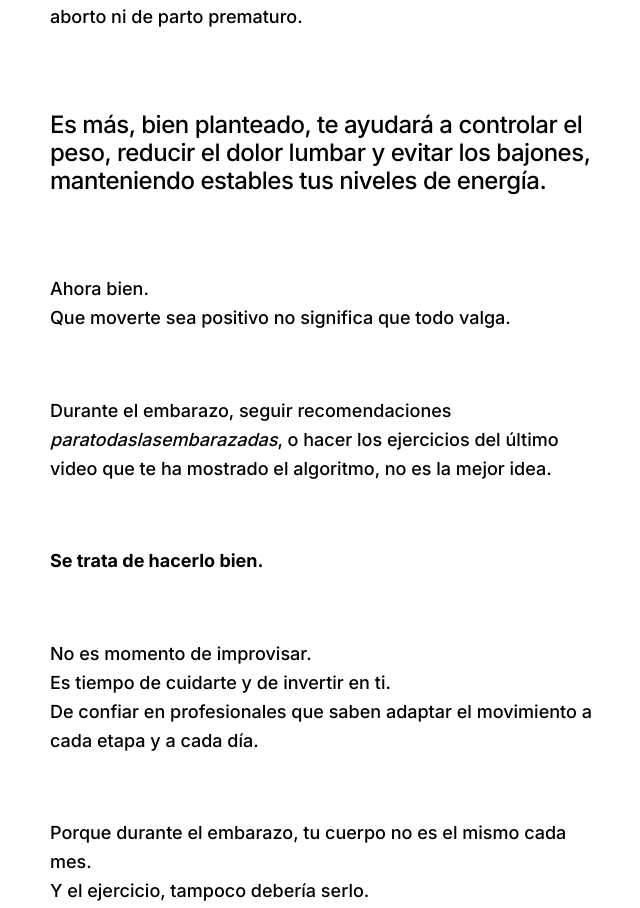
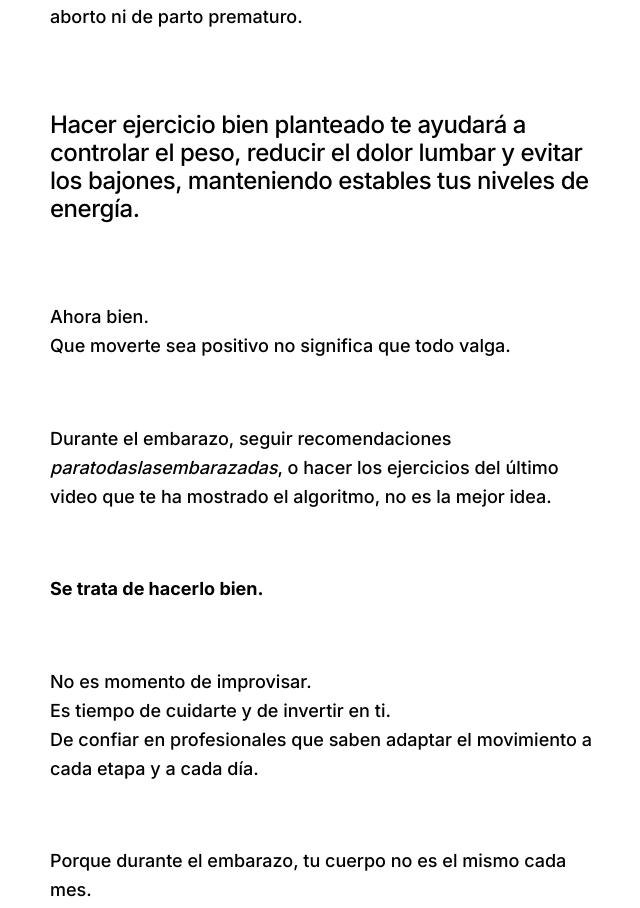
Before and after one commit to dpaez-GrAg/web-mobclub, a React (Vite) app: page /embarazo in a window 1280 px wide. Shown: the part 970-1878 px from the top of the page, without its empty margins (315-955 px from the left). Built offline with nearby package versions, Linux system fonts and the light colour scheme.

Commit message:
ajuste foto header

```diff
--- a/src/pages/Embarazo.jsx
+++ b/src/pages/Embarazo.jsx
@@ -36,7 +36,7 @@ const Embarazo = () => {
           </p>
 
           <h3>
-            Es más, bien planteado, te ayudará a controlar el peso, reducir el dolor lumbar y evitar los bajones,
+            Hacer ejercicio bien planteado te ayudará a controlar el peso, reducir el dolor lumbar y evitar los bajones,
             manteniendo estables tus niveles de energía.
           </h3>
 
--- a/src/pages/Legal.jsx
+++ b/src/pages/Legal.jsx
@@ -234,7 +234,7 @@ const Legal = () => {
           <h1>✋ Una última cosa</h1>
           <p>Si te has leído esto, imagina lo que disfrutarás leyendo mi newsletter.</p>
 
-          <EmailCapture buttonText="Apúntate aquí" tag="legal-lead" />
+          <EmailCapture buttonText="Apúntate aquí" tag="legal-lead-magnet" />
         </div>
       </div>
     </div>
```
Also changed, not shown: src/assets/images/DETAIL_01.jpeg (deleted), src/assets/images/DETAIL_01_.jpeg (added).
